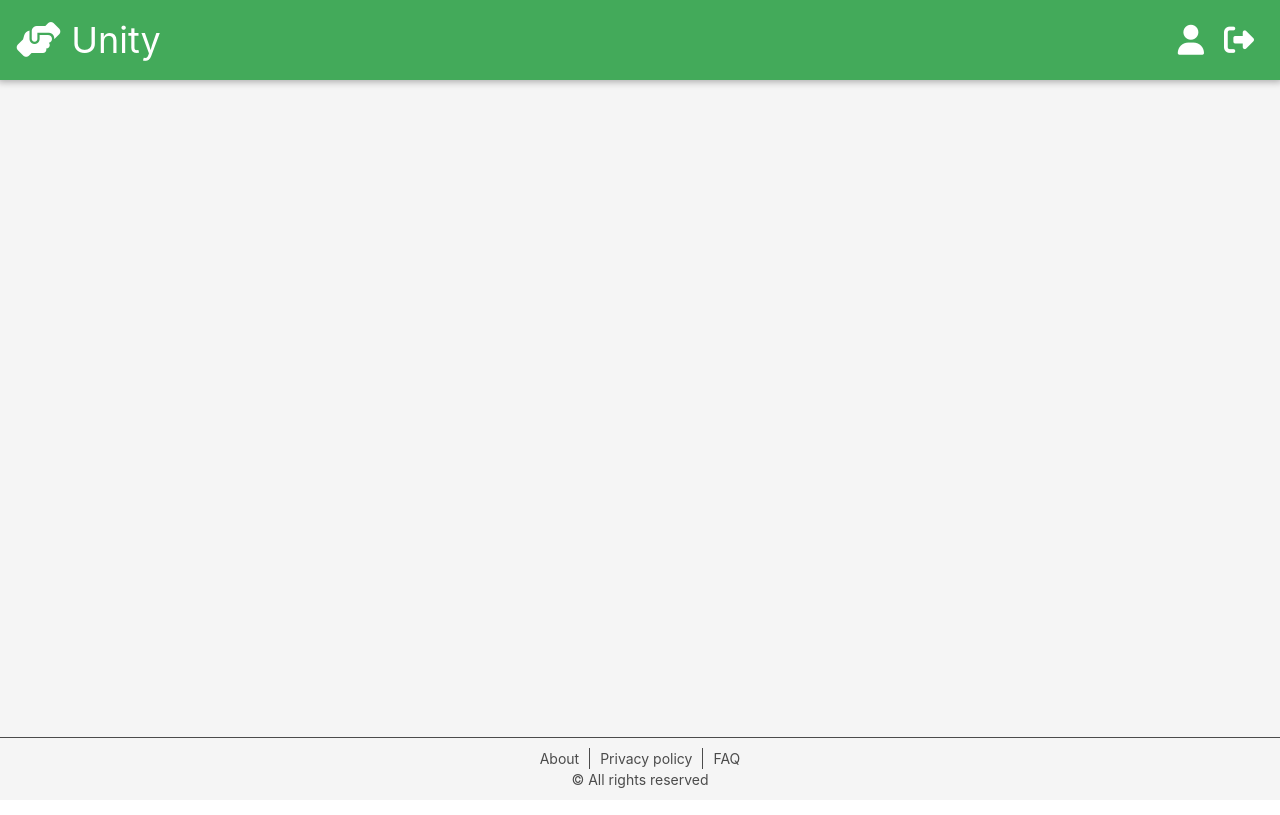
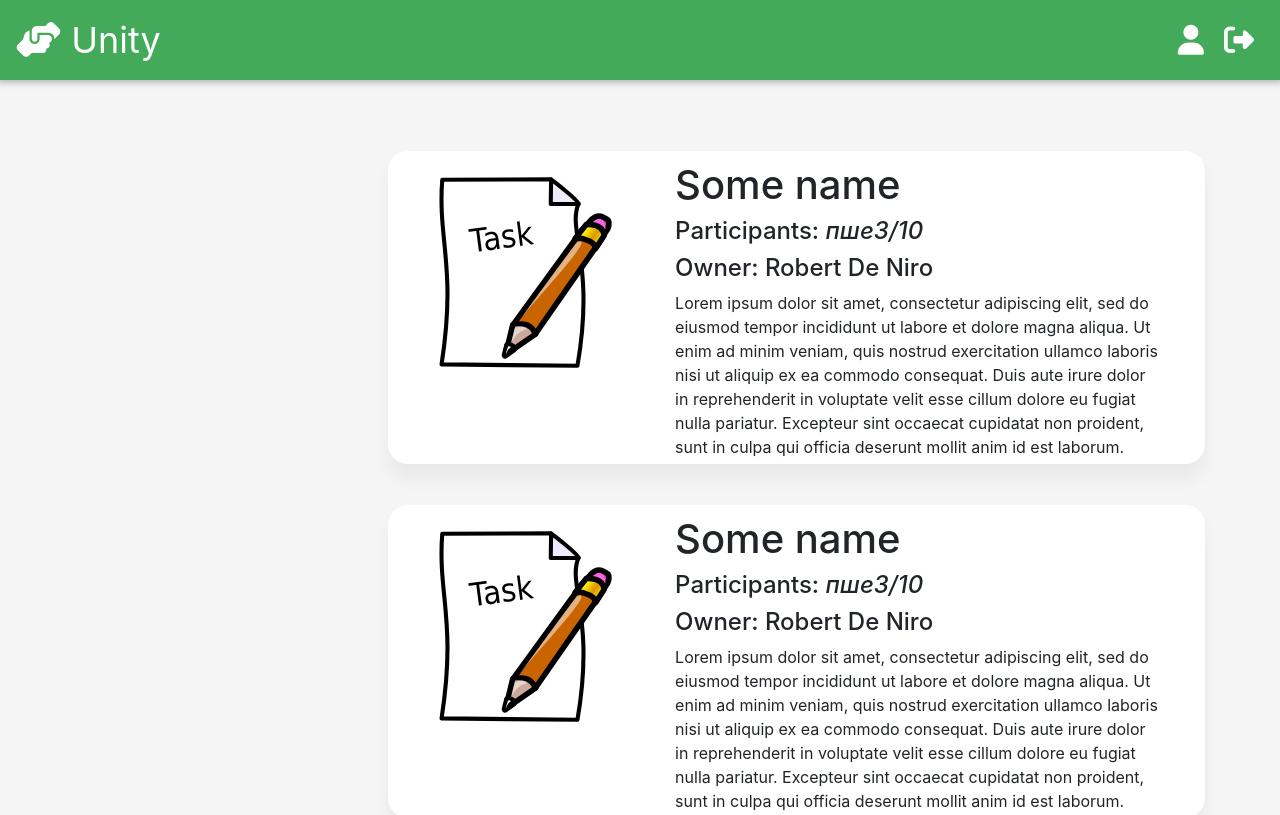
Before and after one commit to Mykola15/Unity, a React (Create React App) app: page /startPage in a window 1280 px wide. Shown: the top 815 px of the page. Built offline with nearby package versions, Linux system fonts and the light colour scheme.

Commit message:
Add start page

```diff
--- a/src/App.tsx
+++ b/src/App.tsx
@@ -3,7 +3,7 @@ import {Route} from 'react-router-dom';
 import User from './components/User/User';
 import Login from './components/Login_Registration/Login';
 import Registration from './components/Login_Registration/Registration';
-import MainPage from './components/MainPage/MainPage';
+import Start from './components/StartPage/Start';
 
 import Layout from './hoc/Layout/Layout';
 
@@ -18,7 +18,7 @@ function App() {
         <Route path="/user" exact component={User} />
         <Route path="/login" exact component={Login} />
         <Route path="/registration" exact component={Registration} />
-        <Route path="/mainpage" exact component={MainPage} />
+        <Route path="/startPage" exact component={Start} />
     </Layout>
 
   );
--- a/src/components/MainPage/Navbar/Navbar.tsx
+++ b/src/components/StartPage/Navbar/Navbar.tsx
@@ -1,8 +1,9 @@
 import React from 'react';
-import './Navbar.scss';
 
 function Navbar() {
-    return (<div></div>);
+    return (<div>
+
+    </div>);
 }
 
 export default Navbar;
--- a/src/components/MainPage/MainPage.tsx
+++ b/src/components/StartPage/Start.tsx
@@ -1,9 +1,8 @@
 import React from 'react';
-import './MainPage.scss';
 import Task from './Task/Task';
 import Navbar from './Navbar/Navbar';
 
-function User() {
+function Start() {
     return (
         <div id="user_page">
             <div className="container-fluid">
@@ -24,4 +23,4 @@ function User() {
     );
 }
 
-export default User;
+export default Start;
```
Also changed, not shown: src/components/MainPage/MainPage.scss (deleted), src/components/MainPage/Navbar/Navbar.scss (deleted), src/components/StartPage/Task/Task.scss (renamed from src/components/MainPage/Task/Task.scss), src/components/StartPage/Task/Task.tsx (renamed from src/components/MainPage/Task/Task.tsx), src/components/StartPage/Task/task.svg (renamed from src/components/MainPage/Task/task.svg), 1 other file (tests, documents, lock files or other folders).
